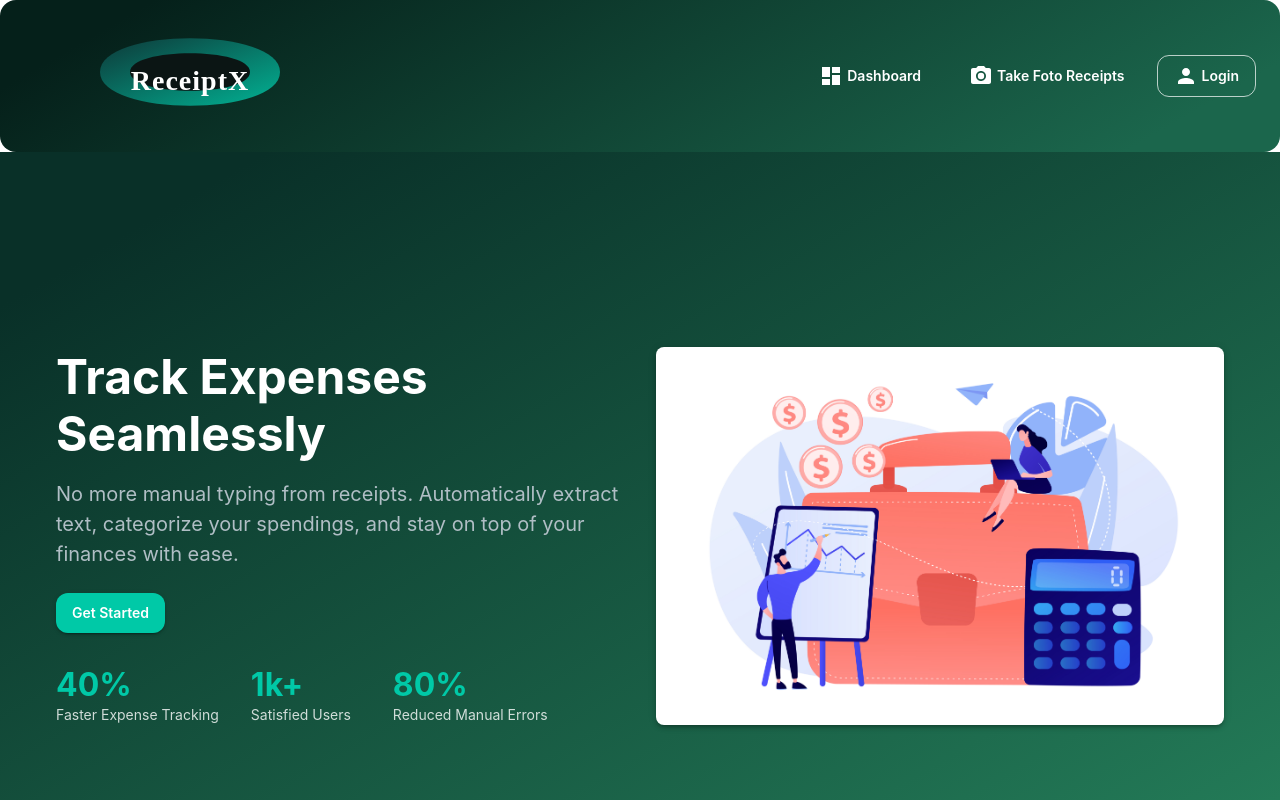
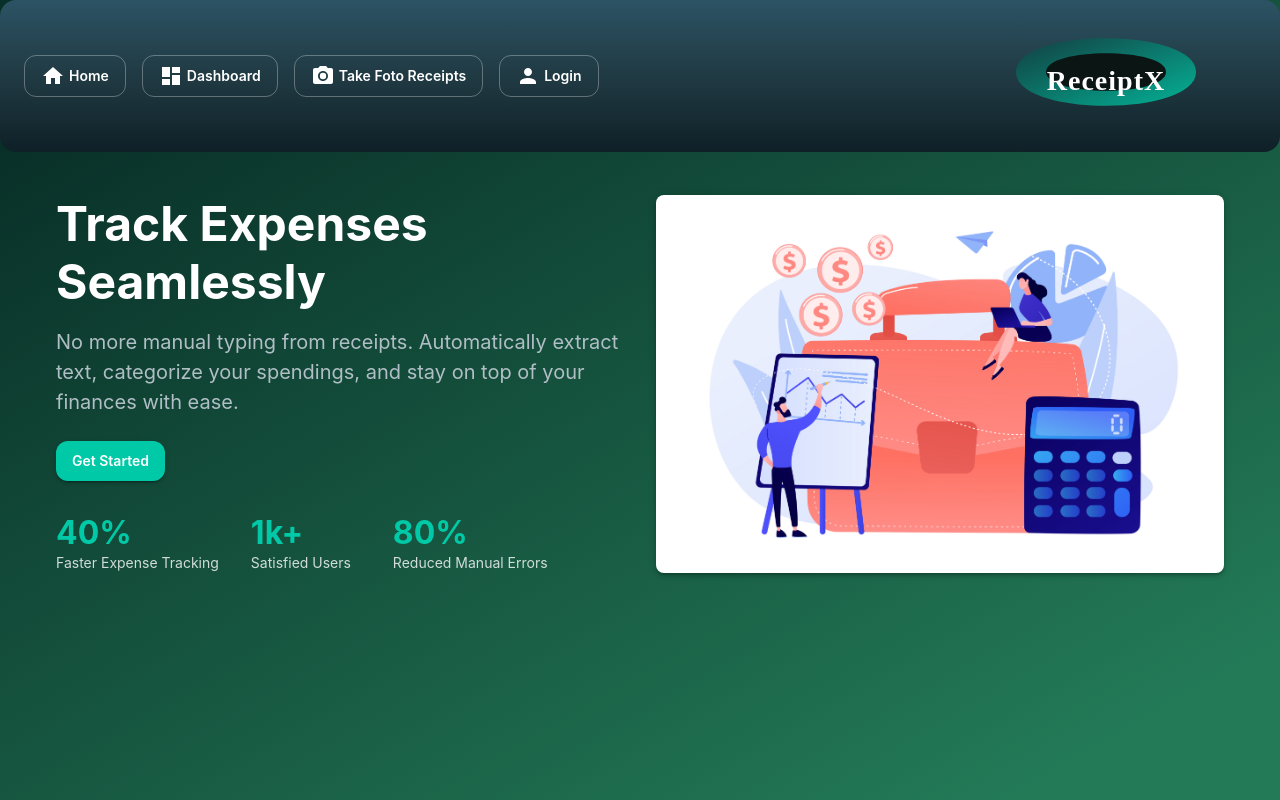
Before and after one commit to andulica/ReceiptsApp, a React (Vite) app in the folder receiptsapp.client/: page / in a window 1280 px wide. Shown: the top 800 px of the page. Built offline with nearby package versions, Linux system fonts and the light colour scheme.

Commit message:
Change position of buttons on top bar. Added dynamic functionality to top bar ( retracting as user scrolls) Added routing for top bar buttons.

```diff
--- a/receiptsapp.client/src/App.jsx
+++ b/receiptsapp.client/src/App.jsx
@@ -1,11 +1,13 @@
 import React from "react";
 import { BrowserRouter as Router, Routes, Route } from "react-router-dom";
-import { CssBaseline, Box } from "@mui/material";
+import { CssBaseline } from "@mui/material";
 import { ThemeProvider } from "@mui/material/styles";
 
+// Theming
 import myTheme from "./theme";
+
+// Layout
 import TopBar from "./components/layout/TopBar";
-import Footer from "./components/layout/Footer";
 
 // Pages
 import HomePage from "./pages/HomePage";
@@ -18,21 +20,14 @@ function App() {
         <ThemeProvider theme={myTheme}>
             <CssBaseline />
             <Router>
-                <Box sx={{ backgroundColor: "background.default", minHeight: "100vh" }}>
                 <TopBar />
 
                 <Routes>
                     <Route path="/" element={<HomePage />} />
-
                     <Route path="/dashboard" element={<DashboardPage />} />
-
                     <Route path="/ocr" element={<OcrPage />} />
-
                     <Route path="/login" element={<LoginPage />} />
                 </Routes>
-
-                    <Footer />
-                </Box>
             </Router>
         </ThemeProvider>
     );
--- a/receiptsapp.client/src/components/layout/TopBar.jsx
+++ b/receiptsapp.client/src/components/layout/TopBar.jsx
@@ -1,83 +1,123 @@
-import React from "react";
+import React, { useEffect, useRef, useState } from "react";
 import { AppBar, Toolbar, Typography, Box, Button } from "@mui/material";
 import { motion } from "framer-motion";
 import { Link } from "react-router-dom";
-
+import useScrollDirection from "../../hooks/useScrollDirection";
 
 // Icons
+import HomeIcon from "@mui/icons-material/Home";
 import DashboardIcon from "@mui/icons-material/Dashboard";
 import CameraAltIcon from "@mui/icons-material/CameraAlt";
 import PersonIcon from "@mui/icons-material/Person";
-import Logo from "../shared/Logo"
+import Logo from "../shared/Logo";
 
 export default function TopBar() {
+    const scrollDirection = useScrollDirection();
+    const [barHeight, setBarHeight] = useState(0);
+    const barRef = useRef(null);
+
+    useEffect(() => {
+        if (barRef.current) {
+            setBarHeight(barRef.current.offsetHeight);
+        }
+    }, []);
+
     return (
         <AppBar
-            position="sticky"
+            ref={barRef}
             component={motion.div}
-            initial={{ y: -70, opacity: 0 }}
-            animate={{ y: 0, opacity: 1 }}
-            transition={{ duration: 0.5, ease: "easeOut" }}
+            position="fixed"
+            initial={{ y: 0 }}
+            animate={{ y: scrollDirection === "down" ? -barHeight : 0 }}
+            transition={{ duration: 0.3, ease: "easeOut" }}
             sx={{
-                background: "linear-gradient(150deg, #05201A 10%, #1b664c 90%)",
+                background: "linear-gradient(360deg, #0f2027, #203a43, #2c5364)",
                 boxShadow: "none",
+                zIndex: 999,
                 py: { xs: 1, md: 1.5 },
+                width: "100%"
             }}
         >
             <Toolbar sx={{ display: "flex", justifyContent: "space-between" }}>
-                {/* Left side: Brand */}
-                <Typography
-                    variant="h6"
-                    sx={{
-                        fontWeight: 700,
-                        ml: { xs: 1, md: 2 },
-                    }}
-                >
-                    <Logo />
-                </Typography>
+                {/* LEFT: Navigation */}
+                <Box sx={{ display: "flex", gap: 2 }}>
+                    {/* Home */}
+                    <Button
+                        component={Link}
+                        to="/"
+                        sx={{
+                            color: "#fff",
+                            fontWeight: 600,
+                            border: "1px solid rgba(255,255,255,0.3)",
+                            "&:hover": {
+                                borderColor: "#fff",
+                                backgroundColor: "rgba(255,255,255,0.1)",
+                            },
+                        }}
+                    >
+                        <HomeIcon sx={{ mr: 0.5 }} />
+                        Home
+                    </Button>
 
-                {/* Right side: Nav items */}
-                <Box sx={{ display: "flex", gap: 2 }}>
                     {/* Dashboard */}
                     <Button
-                        color="inherit"
-                        sx={{ fontWeight: 600 }}
                         component={Link}
                         to="/dashboard"
+                        sx={{
+                            color: "#fff",
+                            fontWeight: 600,
+                            border: "1px solid rgba(255,255,255,0.3)",
+                            "&:hover": {
+                                borderColor: "#fff",
+                                backgroundColor: "rgba(255,255,255,0.1)",
+                            },
+                        }}
                     >
                         <DashboardIcon sx={{ mr: 0.5 }} />
                         Dashboard
                     </Button>
 
-                    {/* Take Photo Receipts -> goes to /ocr */}
+                    {/* OCR */}
                     <Button
-                        color="inherit"
-                        sx={{ fontWeight: 600 }}
                         component={Link}
                         to="/ocr"
+                        sx={{
+                            color: "#fff",
+                            fontWeight: 600,
+                            border: "1px solid rgba(255,255,255,0.3)",
+                            "&:hover": {
+                                borderColor: "#fff",
+                                backgroundColor: "rgba(255,255,255,0.1)",
+                            },
+                        }}
                     >
                         <CameraAltIcon sx={{ mr: 0.5 }} />
                         Take Foto Receipts
                     </Button>
 
-                    {/* Login -> goes to /login */}
+                    {/* Login */}
                     <Button
-                        variant="outlined"
+                        component={Link}
+                        to="/login"
                         sx={{
+                            color: "#fff",
                             fontWeight: 600,
-                            color: "#fff",
-                            borderColor: "rgba(255,255,255,0.7)",
+                            border: "1px solid rgba(255,255,255,0.3)",
                             "&:hover": {
                                 borderColor: "#fff",
+                                backgroundColor: "rgba(255,255,255,0.1)",
                             },
                         }}
-                        component={Link}
-                        to="/login"
                     >
                         <PersonIcon sx={{ mr: 0.5 }} />
                         Login
                     </Button>
                 </Box>
+
+                {/* RIGHT: Logo */}
+                <Typography variant="h6" sx={{ fontWeight: 700, color: "#fff" }}>
+                    <Logo />
+                </Typography>
             </Toolbar>
         </AppBar>
     );
--- a/receiptsapp.client/src/components/shared/MasterIllustration.jsx
+++ b/receiptsapp.client/src/components/shared/MasterIllustration.jsx
@@ -55,8 +55,8 @@ export default function MasterIllustration({ step, setStep }) {
         onscreen: {
             opacity: 1,
             rotate: -25,
-            x: 270,
-            y: 330,
+            x: 287,
+            y: 320,
             transition: { type: "spring", stiffness: 300 },
         },
     };
--- /dev/null
+++ b/receiptsapp.client/src/hooks/useScrollDirection.js
@@ -0,0 +1,32 @@
+import { useState, useEffect } from "react";
+
+
+export default function useScrollDirection() {
+    const [scrollDirection, setScrollDirection] = useState("up");
+
+    useEffect(() => {
+        let lastScrollY = window.pageYOffset;
+
+        function updateScrollDirection() {
+            const currentScrollY = window.pageYOffset;
+            const diff = Math.abs(currentScrollY - lastScrollY);
+
+            if (diff < 5) {
+                // ignore small scroll differences
+                return;
+            }
+
+            if (currentScrollY > lastScrollY) {
+                setScrollDirection("down");
+            } else {
+                setScrollDirection("up");
+            }
+            lastScrollY = currentScrollY;
+        }
+
+        window.addEventListener("scroll", updateScrollDirection);
+        return () => window.removeEventListener("scroll", updateScrollDirection);
+    }, []);
+
+    return scrollDirection;
+}
```
Also changed, not shown: receiptsapp.client/src/components/layout/Sidebar.jsx (line endings or trailing spaces). Lines whose indentation alone changed are shown as unchanged.
